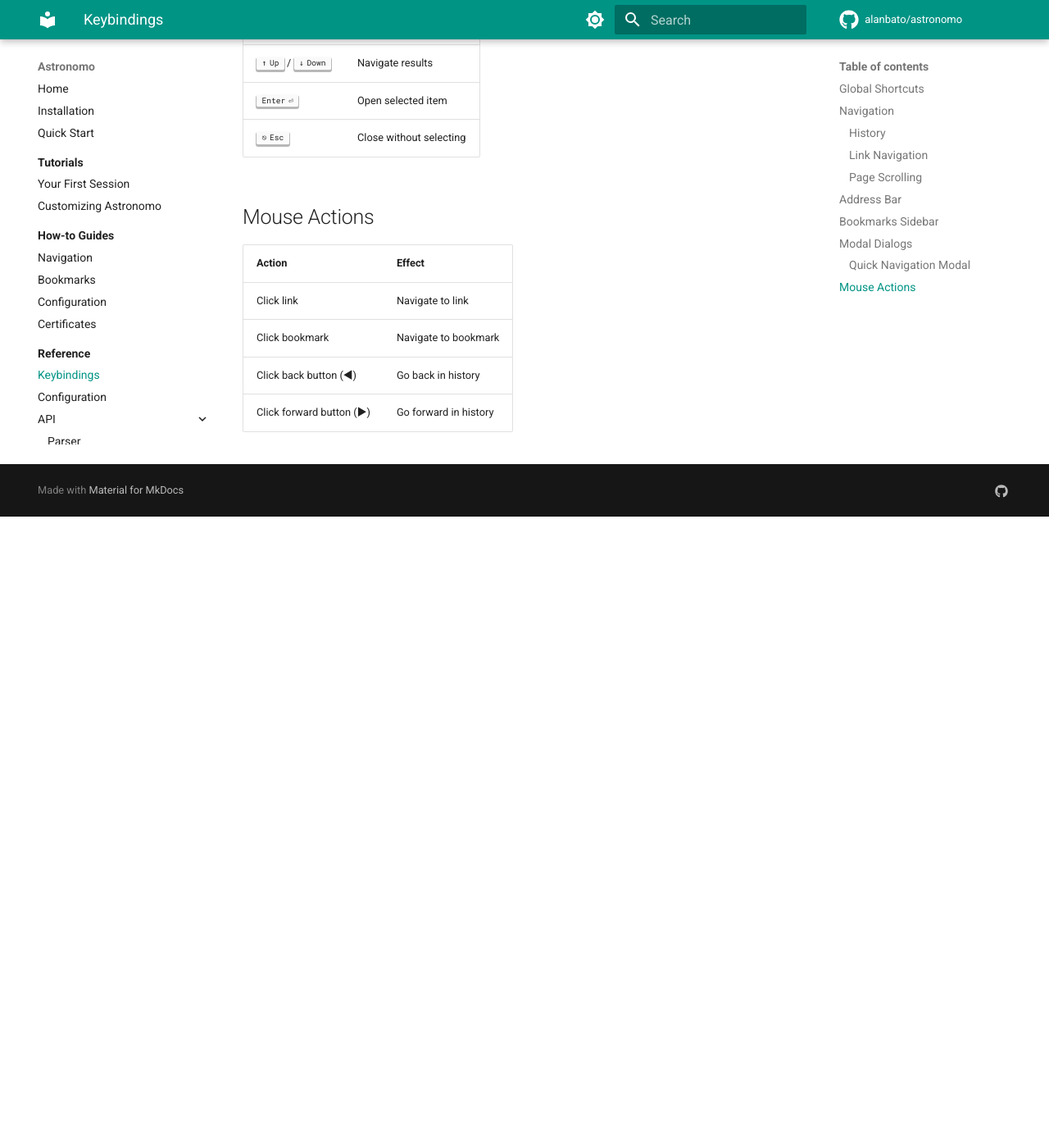
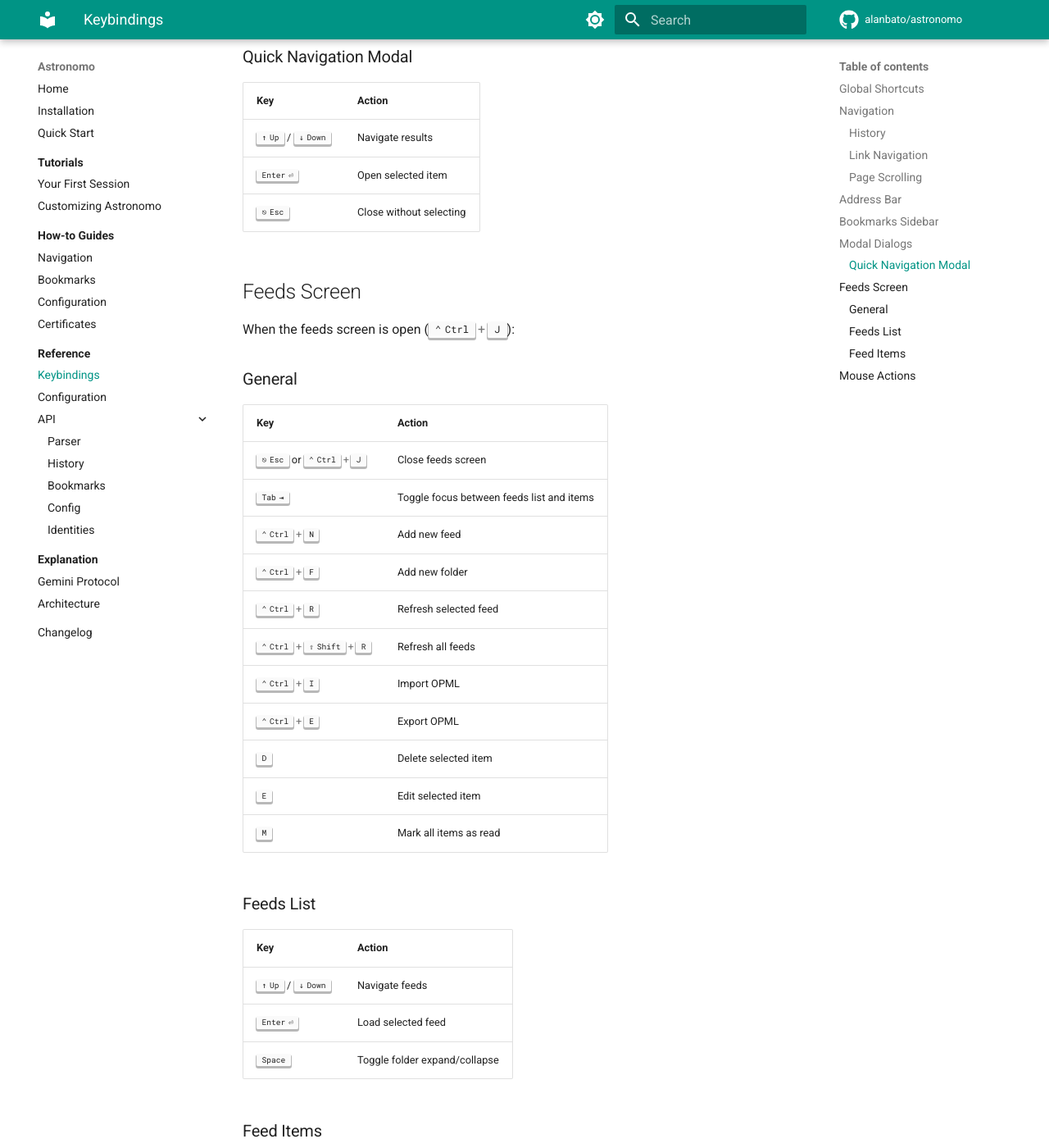
Before and after one commit to alanbato/astronomo, an MkDocs documentation site: the page built from docs/reference/keybindings.md, in a window 1280 px wide and 1400 px high, scrolled down 2631 px. Shown: the whole window at 82% size. Built offline with MkDocs 1.6.1 and Material for MkDocs 9.7.7, drawn with Linux system fonts in a browser that asks for light colours; comment, search, counter and statistics services are not loaded; the version menu is left out; before the commit the page ends 3261 px from its top, so only the background shows below that; some of the changed text lies outside the part shown.

Commit message:
Add RSS/Atom feeds documentation
- Add comprehensive how-to guide for feeds (subscribing, reading, organizing)
- Update how-to index to include feeds guide
- Add feeds screen keybindings to reference
- Add Ctrl+J and Ctrl+S to global shortcuts

```diff
--- a/docs/reference/keybindings.md
+++ b/docs/reference/keybindings.md
@@ -12,7 +12,9 @@ These shortcuts work anywhere in the application:
 | ++ctrl+r++ | Refresh current page |
 | ++ctrl+b++ | Toggle bookmarks sidebar |
 | ++ctrl+d++ | Add current page to bookmarks |
+| ++ctrl+j++ | Toggle feeds screen |
 | ++ctrl+k++ | Open quick navigation (fuzzy finder) |
+| ++ctrl+s++ | Save page snapshot |
 | ++ctrl+comma++ | Open settings |
 
 ## Navigation
@@ -77,11 +79,48 @@ When the bookmarks sidebar is open:
 | ++enter++ | Open selected item |
 | ++escape++ | Close without selecting |
 
+## Feeds Screen
+
+When the feeds screen is open (++ctrl+j++):
+
+### General
+
+| Key | Action |
+|-----|--------|
+| ++escape++ or ++ctrl+j++ | Close feeds screen |
+| ++tab++ | Toggle focus between feeds list and items |
+| ++ctrl+n++ | Add new feed |
+| ++ctrl+f++ | Add new folder |
+| ++ctrl+r++ | Refresh selected feed |
+| ++ctrl+shift+r++ | Refresh all feeds |
+| ++ctrl+i++ | Import OPML |
+| ++ctrl+e++ | Export OPML |
+| ++d++ | Delete selected item |
+| ++e++ | Edit selected item |
+| ++m++ | Mark all items as read |
+
+### Feeds List
+
+| Key | Action |
+|-----|--------|
+| ++arrow-up++ / ++arrow-down++ | Navigate feeds |
+| ++enter++ | Load selected feed |
+| ++space++ | Toggle folder expand/collapse |
+
+### Feed Items
+
+| Key | Action |
+|-----|--------|
+| ++arrow-up++ / ++arrow-down++ | Navigate items |
+| ++enter++ | Open article in browser |
+
 ## Mouse Actions
 
 | Action | Effect |
 |--------|--------|
 | Click link | Navigate to link |
 | Click bookmark | Navigate to bookmark |
+| Click feed | Load feed items |
+| Click feed item | Open article |
 | Click back button (◀) | Go back in history |
 | Click forward button (▶) | Go forward in history |
```
Also changed, not shown: docs/how-to/feeds.md (added, +196 -0 lines), docs/how-to/index.md (+1 -0 lines).
